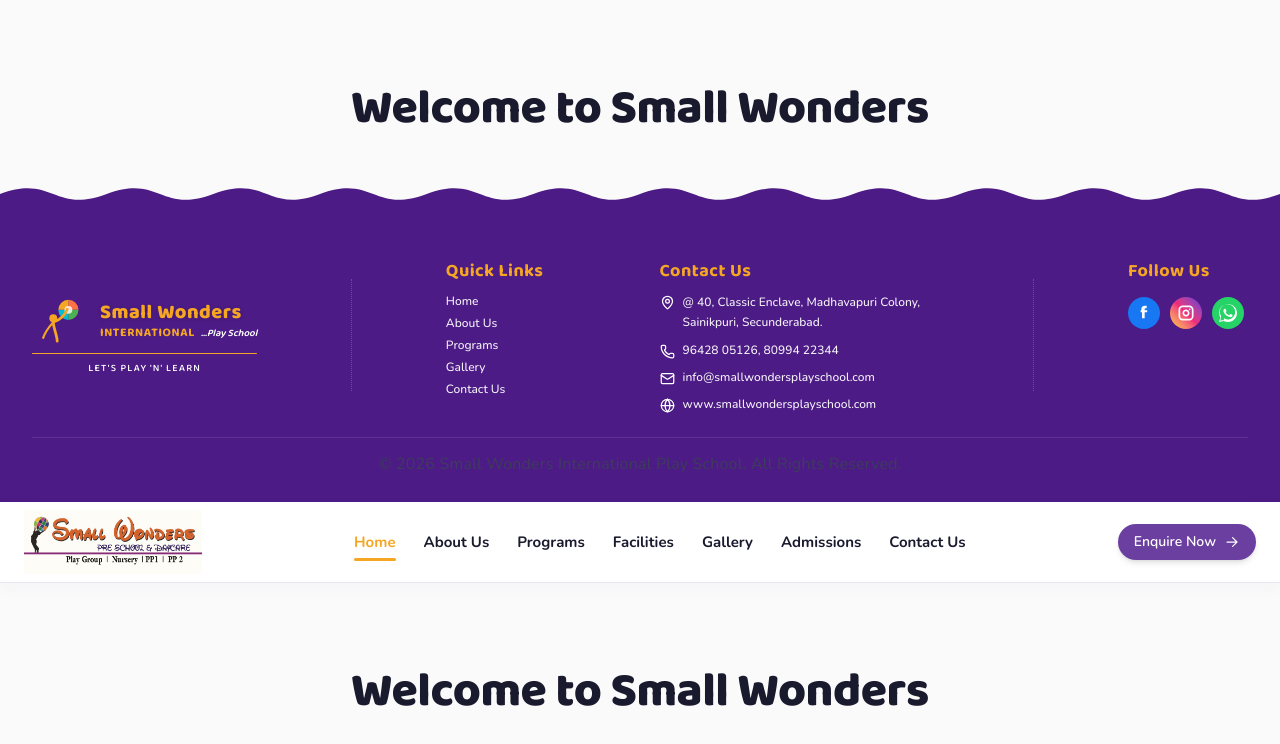
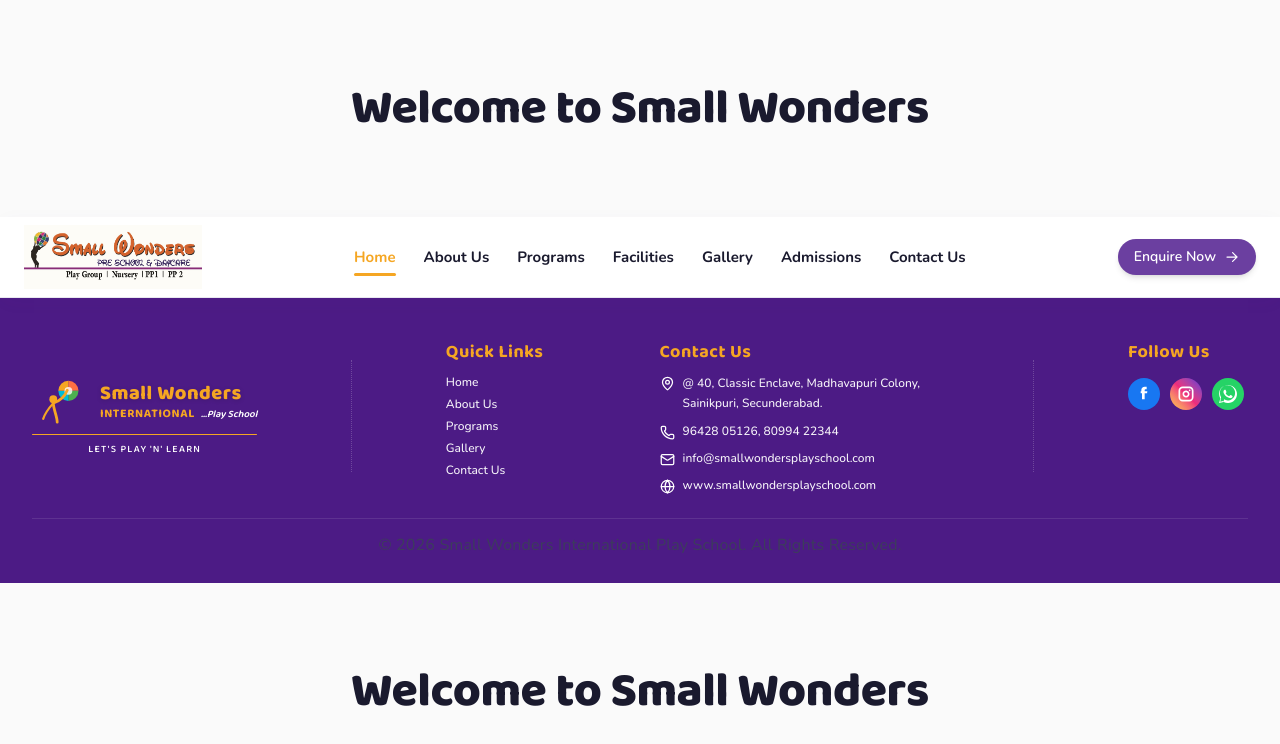
Before and after one commit to spoorthibits/smallwonderspreschool, a Next.js app: page / in a window 1280 px wide. Shown: the top 744 px of the page. Built offline with nearby package versions, Linux system fonts and the light colour scheme.

Commit message:
Update layout.tsx

```diff
--- a/app/layout.tsx
+++ b/app/layout.tsx
@@ -31,8 +31,8 @@
     >
       <body className="min-h-full flex flex-col">
         {children}
+        <Navbar />
         <Footer />
-        <Navbar />
         {children}
       </body>
     </html>
```
